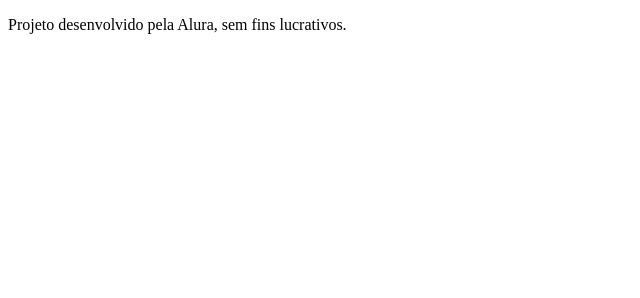
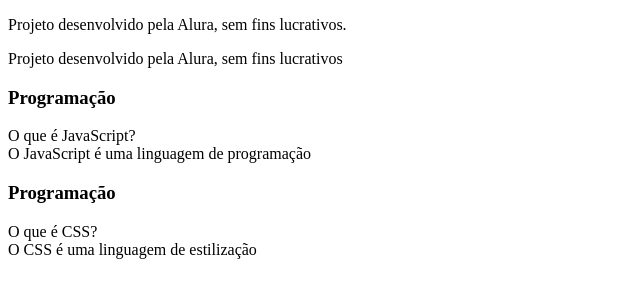
Before and after one commit to kauaneregina/flashcard, a plain HTML site: page index.html in a window 1280 px wide. Shown: the whole page, without its empty margins (0-640 px from the left). Drawn offline with Linux system fonts and the light colour scheme.

Commit message:
09/10/2024

```diff
--- a/index.html
+++ b/index.html
@@ -26,3 +26,41 @@
 
 </body>
 </html>
+<body>
+    <main>
+    </main>
+    <footer>
+        <p>Projeto desenvolvido pela Alura, sem fins lucrativos</p>
+    </footer>
+</body>
+<main>
+    <section id="container">
+            <article class="cartao">
+            </article>
+    </section>
+<main>
+    <section id="container">
+            <article class="cartao">
+                    <div class="cartao__conteudo">
+                            <h3>Programação</h3>
+                            <div class="cartao__conteudo__pergunta">
+                                    O que é JavaScript?
+                            </div>
+                            <div class="cartao__conteudo__resposta">
+                                    O JavaScript é uma linguagem de programação
+                            </div>
+                    </div>
+            </article>
+    </section>
+</main>
+<article class="cartao">
+    <div class="cartao__conteudo">
+            <h3>Programação</h3>
+            <div class="cartao__conteudo__pergunta">
+                    O que é CSS?
+            </div>
+            <div class="cartao__conteudo__resposta">
+                    O CSS é uma linguagem de estilização
+            </div>
+    </div>
+</article>
```
